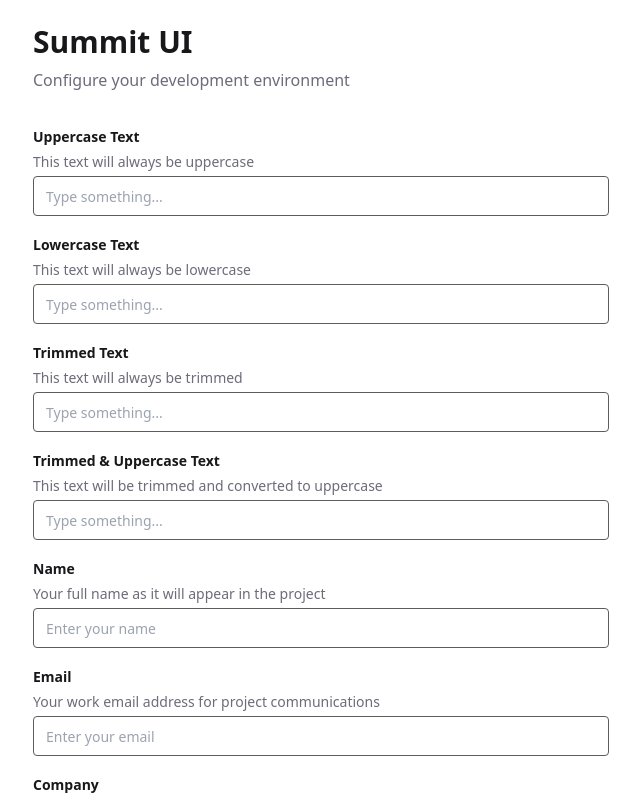
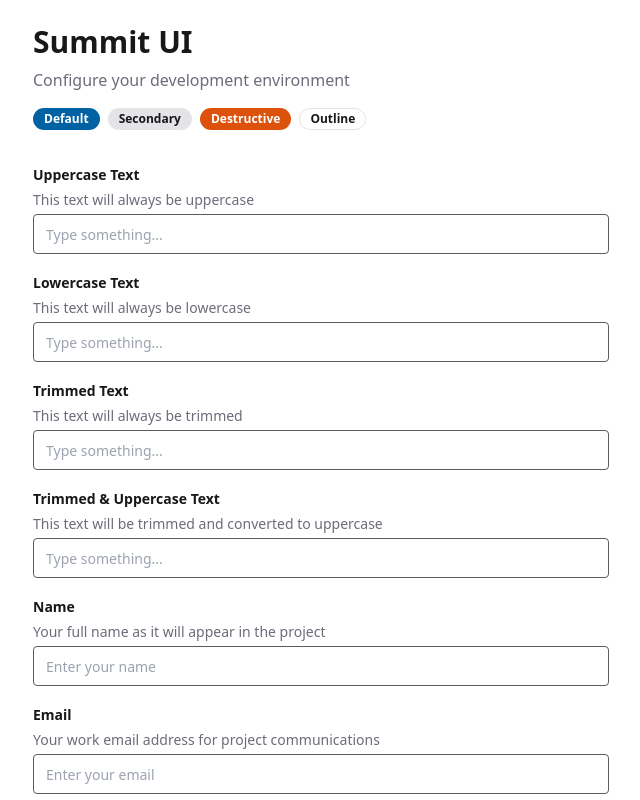
Before and after one commit to dzwillia/summit-ui, a React (Vite) app: page / in a window 1280 px wide. Shown: the top 800 px of the page, without its empty margins (319-959 px from the left). Built offline with nearby package versions, Linux system fonts and the light colour scheme.

Commit message:
feat: added basic badge component

```diff
--- a/src/App.tsx
+++ b/src/App.tsx
@@ -1,4 +1,5 @@
 import { Autocomplete } from '@/components/Autocomplete';
+import { Badge } from '@/components/Badge';
 import { Button } from '@/components/Button';
 import { CheckboxGroup } from '@/components/CheckboxGroup';
 import { Combobox } from '@/components/Combobox';
@@ -85,6 +86,12 @@ const App: React.FC = () => {
         <div>
           <h1 className="text-3xl font-bold">Summit UI</h1>
           <p className="text-muted-foreground mt-2">Configure your development environment</p>
+          <div className="flex gap-2 mt-4">
+            <Badge>Default</Badge>
+            <Badge variant="secondary">Secondary</Badge>
+            <Badge variant="destructive">Destructive</Badge>
+            <Badge variant="outline">Outline</Badge>
+          </div>
         </div>
 
         <div className="space-y-6">
--- /dev/null
+++ b/src/components/Badge/constants.ts
@@ -0,0 +1,18 @@
+import { cva } from 'class-variance-authority';
+
+export const badgeVariants = cva(
+  'inline-flex items-center rounded-full border px-2.5 py-0.5 text-xs font-semibold transition-colors focus:outline-none focus:ring-2 focus:ring-ring focus:ring-offset-2',
+  {
+    variants: {
+      variant: {
+        default: 'border-transparent bg-primary text-primary-foreground',
+        secondary: 'border-transparent bg-secondary text-secondary-foreground',
+        destructive: 'border-transparent bg-destructive text-destructive-foreground',
+        outline: 'text-foreground',
+      },
+    },
+    defaultVariants: {
+      variant: 'default',
+    },
+  },
+);
--- /dev/null
+++ b/src/components/Badge/index.ts
@@ -0,0 +1,2 @@
+export { Badge } from './src/Badge';
+export type { BadgeProps } from './types';
--- /dev/null
+++ b/src/components/Badge/src/Badge.tsx
@@ -0,0 +1,13 @@
+import { cn } from '@/lib/utils';
+import * as React from 'react';
+import { badgeVariants } from '../constants';
+import { BadgeProps } from '../types';
+
+const Badge = React.forwardRef<HTMLDivElement, BadgeProps>(
+  ({ className, variant, ...props }, ref) => {
+    return <div ref={ref} className={cn(badgeVariants({ variant, className }))} {...props} />;
+  },
+);
+Badge.displayName = 'Badge';
+
+export { Badge };
--- /dev/null
+++ b/src/components/Badge/types.ts
@@ -0,0 +1,6 @@
+import { VariantProps } from 'class-variance-authority';
+import { badgeVariants } from './constants';
+
+export interface BadgeProps
+  extends React.HTMLAttributes<HTMLDivElement>,
+    VariantProps<typeof badgeVariants> {}
--- a/src/index.ts
+++ b/src/index.ts
@@ -1,5 +1,6 @@
 // Export components
 export * from './components/Autocomplete';
+export * from './components/Badge';
 export * from './components/Button';
 export * from './components/Calendar';
 export * from './components/Checkbox';
```
Also changed, not shown: 1 other file (tests, documents, lock files or other folders).
